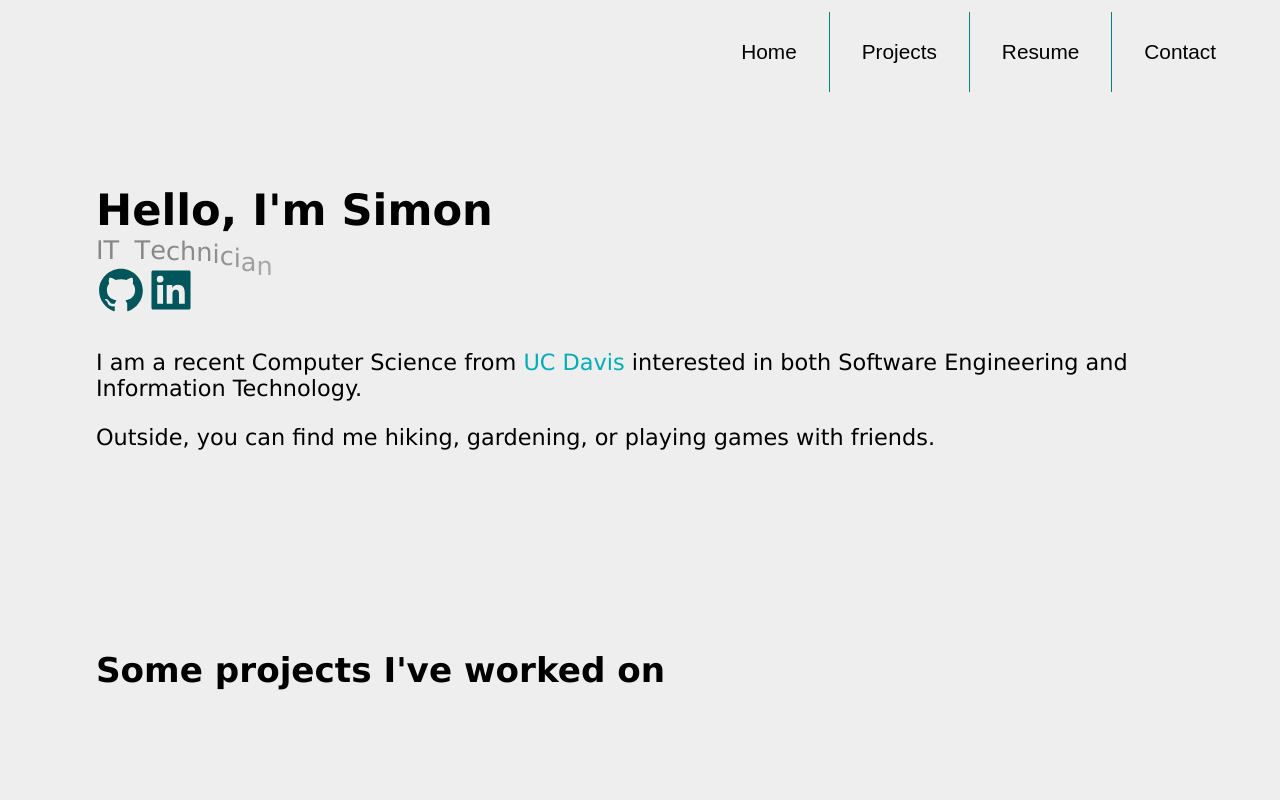
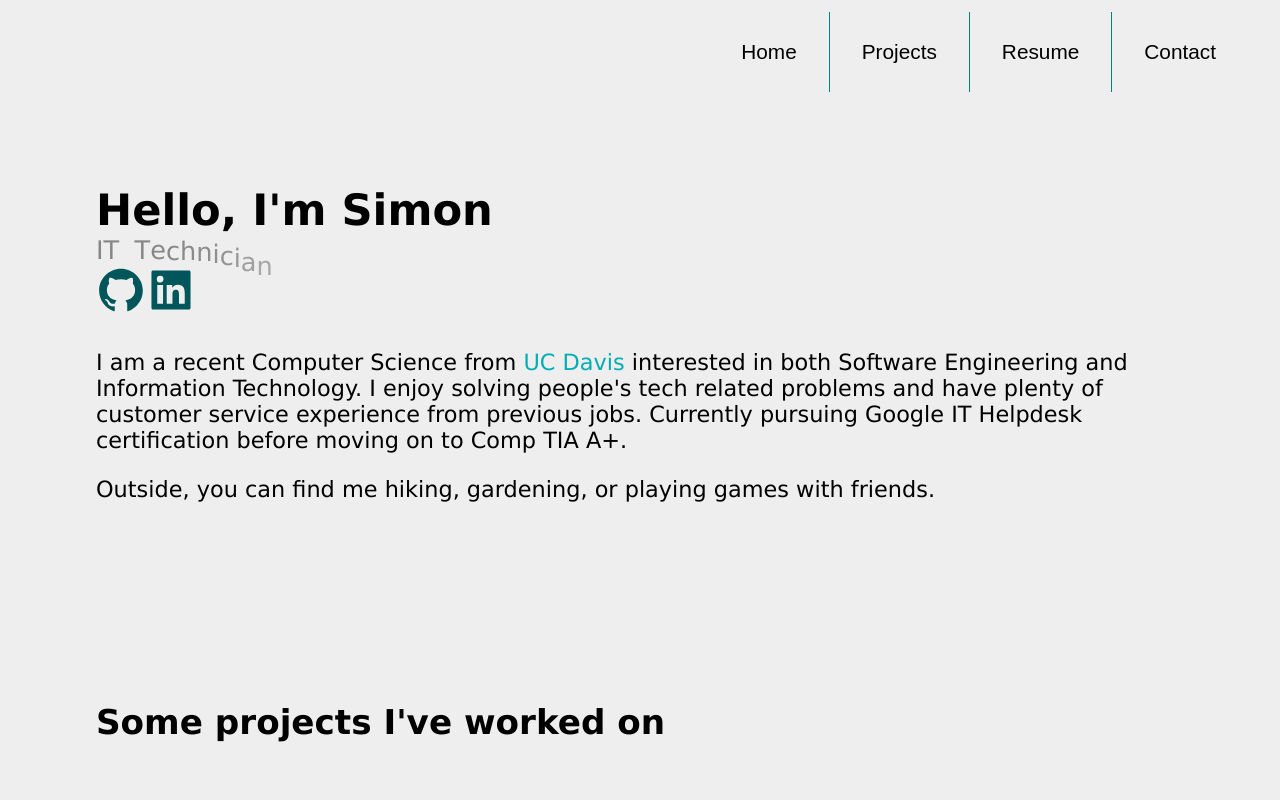
Before and after one commit to SaltMeister/PortfolioWeb, a React (Create React App) app in the folder portfolio/: page / in a window 1280 px wide. Shown: the top 800 px of the page. Built offline with nearby package versions, Linux system fonts and the light colour scheme.

Commit message:
Updated Page

```diff
--- a/portfolio/src/App.js
+++ b/portfolio/src/App.js
@@ -38,6 +38,7 @@ import rental3 from "./images/rental3.PNG"
 import tpump1 from "./images/tpump1.PNG"
 import tpump2 from "./images/tpump2.PNG"
 import tpump3 from "./images/tpump3.PNG"
+import { useEffect } from 'react';
 
 //import SkillsComponent from './components/SkillsComponent';
 
@@ -57,6 +58,10 @@ const rentABikeDesc = "A bike rental site that allows users to rent out bikes fr
 const codeReviewDescription = "A webtool that allows teams to perform the code review process online. Users can upload their changes files locally, but can also import their branch from github and push the reviewed changes back into github. This was a group project under the mentorship of a senior Google employee. I worked on the Full-Stack, establishing cloud database, and some prompt engineering for our LLM."
 
 function App() {
+  useEffect(() => {
+    document.title = "Simon Portfolio"
+  }, []);
+
   return (
     <div className="App">
       <header>
--- a/portfolio/src/components/AboutComponent.jsx
+++ b/portfolio/src/components/AboutComponent.jsx
@@ -40,6 +40,8 @@ export default function AboutComponent() {
         <div className={styles.textBox}>
           <p className={globalStyles.text}>I am a recent Computer Science from
             <span className={globalStyles.highlight}> UC Davis</span> interested in both Software Engineering and Information Technology.
+            I enjoy solving people's tech related problems and have plenty of customer service experience from previous jobs.
+            Currently pursuing Google IT Helpdesk certification before moving on to Comp TIA A+.
           </p>
 
           <p className={globalStyles.text}>Outside, you can find me hiking, gardening,
--- a/portfolio/src/components/ChangingTextComponent.jsx
+++ b/portfolio/src/components/ChangingTextComponent.jsx
@@ -4,6 +4,7 @@ import globalStyles from "../css/Global.module.css";
 export default function ChangingTextComponent({textList}) {
   let [currentIndex, setCurrentIndex] = useState(0);
 
+  // Changing Subheading text animation
   useEffect(() => {
     const interval = setInterval(() => {
       const index = currentIndex+1 > textList.length - 1 ? 0 : currentIndex+1;
```
